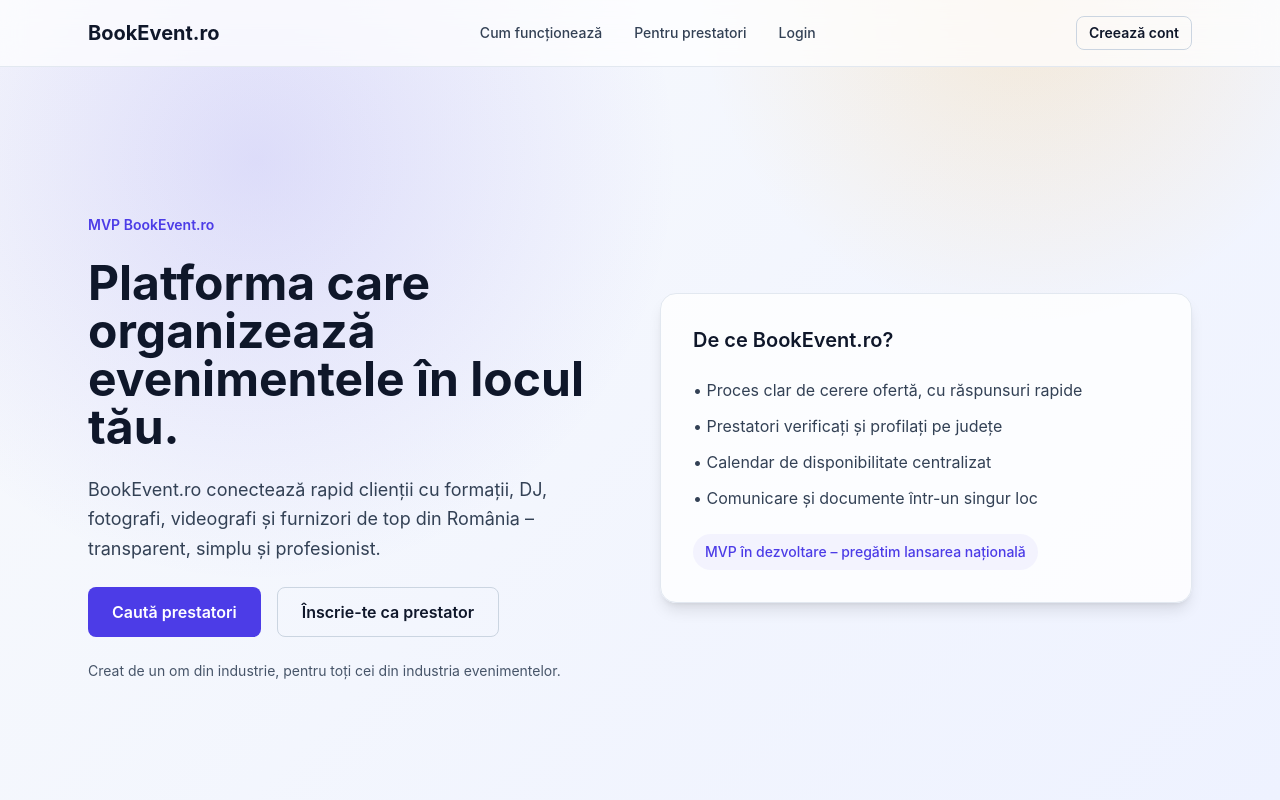
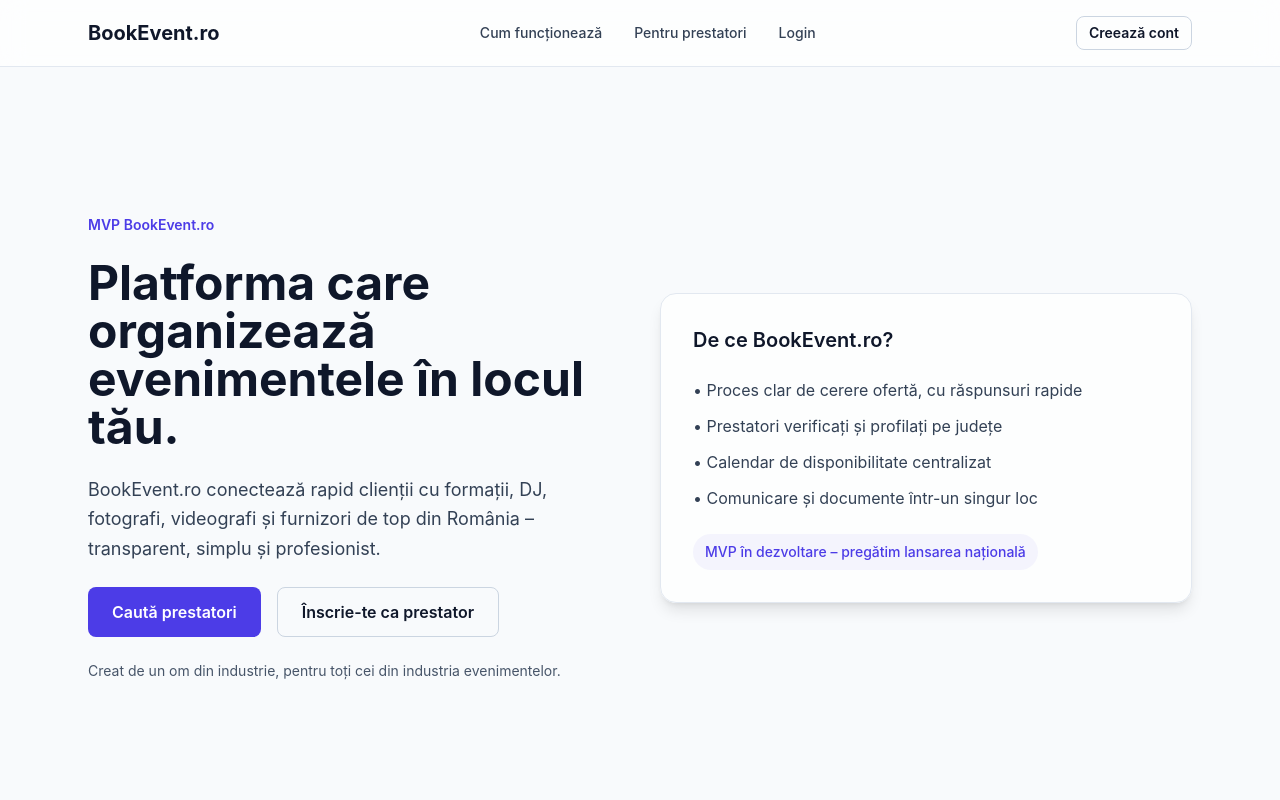
Before and after one commit to bookeventro/bookevent---GPT, a Next.js app: page / in a window 1280 px wide. Shown: the top 800 px of the page. Built offline with nearby package versions, Linux system fonts and the light colour scheme.

Commit message:
Update globals.css

```diff
--- a/app/globals.css
+++ b/app/globals.css
@@ -1 +1,15 @@
-@import '../styles/globals.css';
+@tailwind base;
+@tailwind components;
+@tailwind utilities;
+
+:root {
+  color-scheme: light;
+}
+
+body {
+  @apply bg-slate-50 text-slate-900;
+}
+
+main {
+  min-height: 100vh;
+}
```
